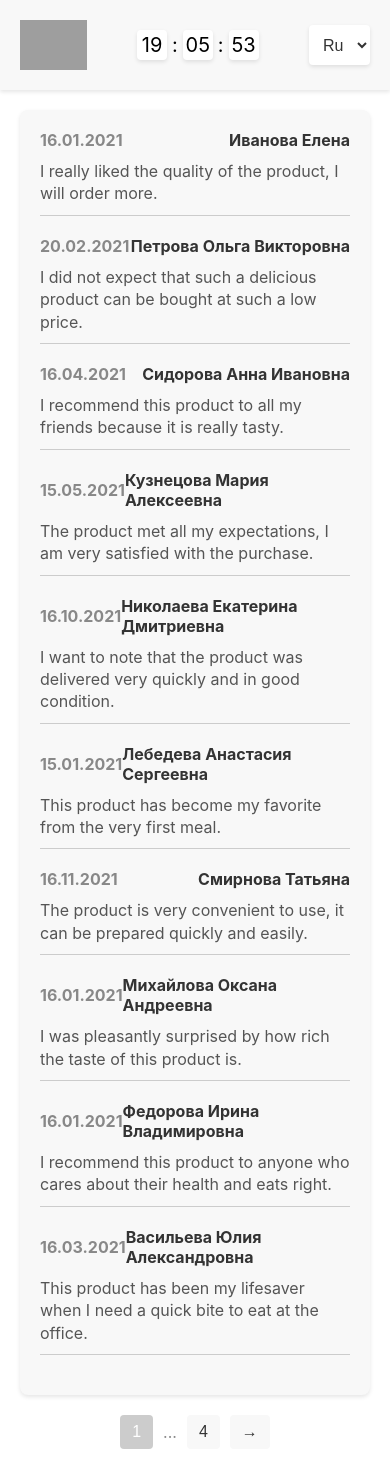
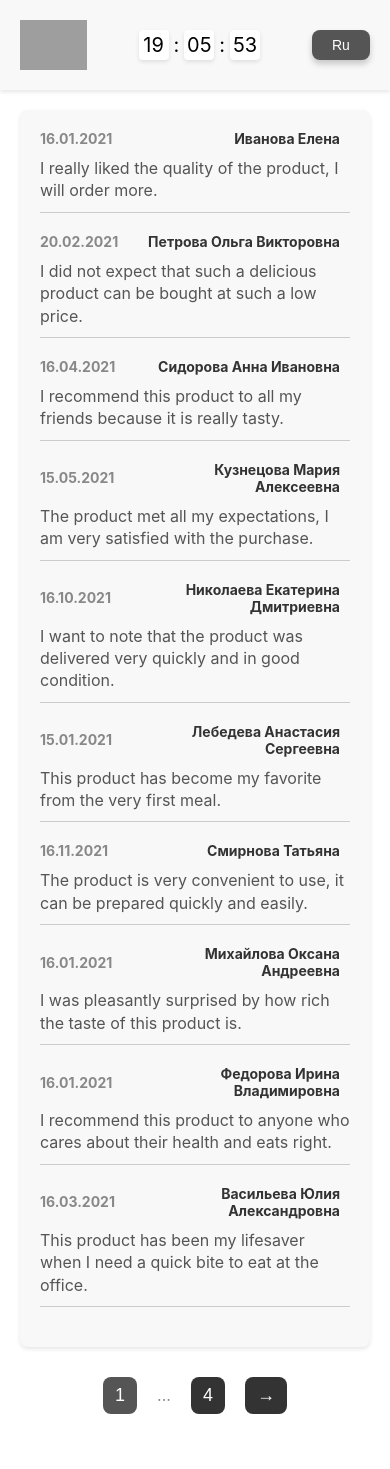
Before and after one commit to arthurshelbaev/proj, a React app: page / in a window 390 px wide. After the commit the page ends 1434 px from the top, so only its background shows below. Built offline with nearby package versions, Linux system fonts and the light colour scheme; grey boxes are pictures that could not be loaded.

Commit message:
Доработка стилей

```diff
--- a/styles/styles.scss
+++ b/styles/styles.scss
@@ -38,14 +38,15 @@ body {
     }
 
     select {
-      height: 40px;
-      padding: 5px 10px;
+      height: 30px;
+      padding: 5px 20px;
       border: none;
-      border-radius: 4px;
-      background-color: #fff;
-      box-shadow: 0 2px 4px rgba(0, 0, 0, 0.1);
-      font-size: 16px;
-      color: #333;
+      border-radius: 8px;
+      background-color: #555;
+      box-shadow: 0 4px 6px rgba(0, 0, 0, 0.2);
+      font-size: 14px;
+      color: #fff;
+      appearance: none;
     }
   }
 
@@ -90,37 +91,53 @@ body {
       }
     }
 
-    .pagination {
+     .pagination {
       display: flex;
       align-items: center;
       justify-content: center;
-      margin-top: 20px;
+      margin-top: 30px;
 
       button {
         padding: 8px 12px;
-        margin: 0 5px;
+        margin: 0 10px;
         border: none;
-        background-color: #f8f8f8;
-        font-size: 16px;
-        color: #333;
-        border-radius: 4px;
+        background-color: #333;
+        font-size: 18px;
+        color: #fff;
+        border-radius: 8px;
         cursor: pointer;
         transition: background-color 0.3s;
 
         &.active {
-          background-color: #ccc;
-          color: #fff;
+          background-color: #555;
         }
 
         &:hover {
-          background-color: #ebebeb;
+          background-color: #444;
         }
       }
 
       span {
-        margin: 0 5px;
+        margin: 0 10px;
         color: #888;
+        font-size: 16px;
       }
     }
   }
 }
+
+  @media (max-width: 600px) {
+    .review-header {
+
+    }
+    .review-name {
+      font-size: 14px;
+      margin-right: 10px;
+      margin-left: 20px;
+      text-align:right;
+    }
+
+    .review-date {
+      font-size: 14px;
+    }
+  }
```
